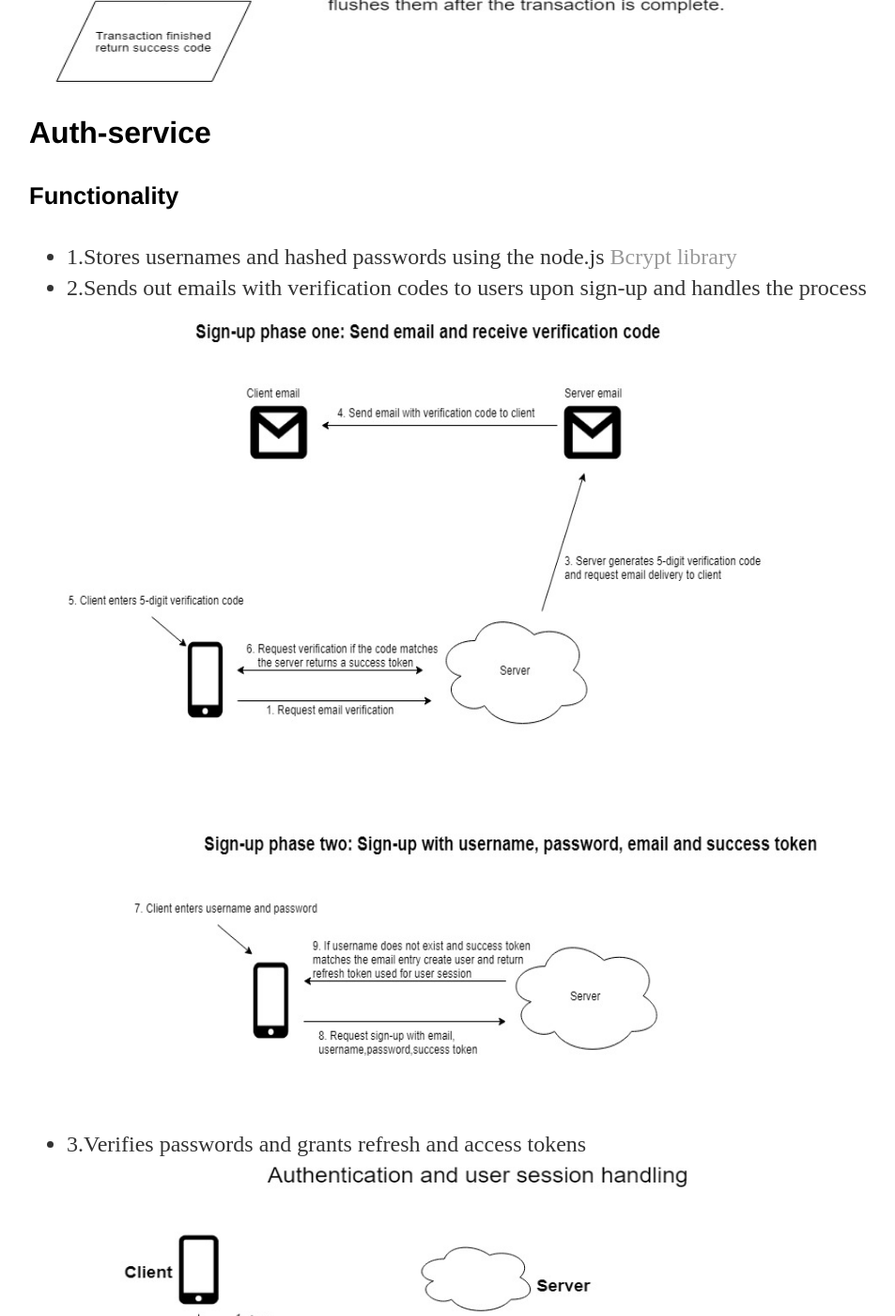
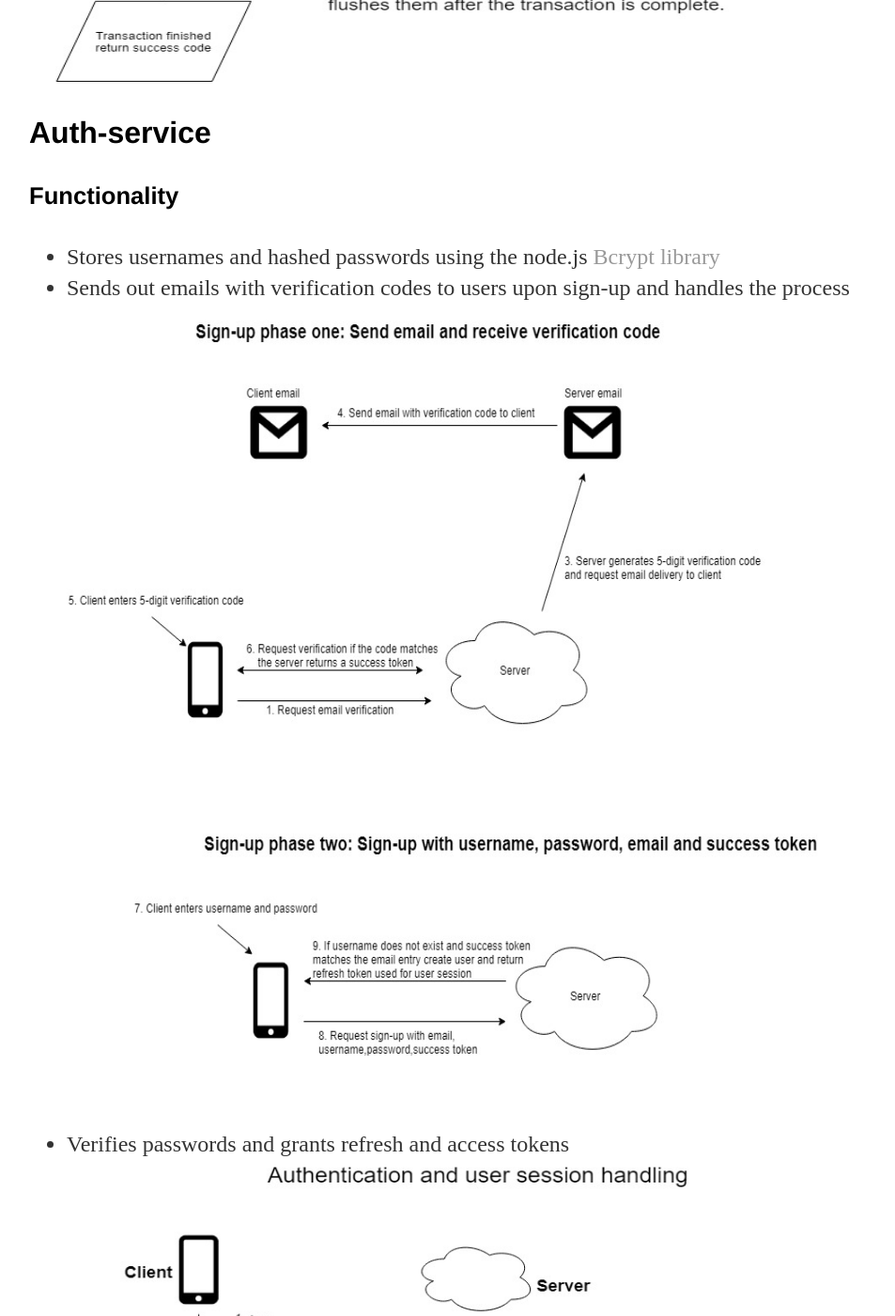
Before and after one commit to jcho7022/jcho7022.github.io, a Jekyll site: the page built from projects/float/index.html, in a window 1280 px wide and 1400 px high, scrolled down 3802 px. Shown: the whole window at 94% size, without its empty margins (161-1114 px from the left). Built offline with Jekyll 4.4.1, drawn with Linux system fonts in a browser that asks for light colours.

Commit message:
Update index.html

```diff
--- a/projects/float/index.html
+++ b/projects/float/index.html
@@ -48,11 +48,11 @@ and search up items using a <a href="https://jcho7022.github.io/projects/float/e
   <h3>Auth-service</h3>
   <h4>Functionality</h4>
 	<ul class="Functionality">
-		<li>1.Stores usernames and hashed passwords using the node.js <a href="https://www.npmjs.com/package/bcrypt">Bcrypt library</a></li>
-		<li>2.Sends out emails with verification codes to users upon sign-up and handles the process
+		<li>Stores usernames and hashed passwords using the node.js <a href="https://www.npmjs.com/package/bcrypt">Bcrypt library</a></li>
+		<li>Sends out emails with verification codes to users upon sign-up and handles the process
 			<img src="sign_up.jpg" alt="sign_up" height="800px" width="800px"></li>
 		<br><br>
-		<li>3.Verifies passwords and grants refresh and access tokens <br>
+		<li>Verifies passwords and grants refresh and access tokens <br>
 			<img src="auth_user_session.jpg" alt="auth_user_session" height="800px" width="800px"></li>
 
 	</ul>
```
